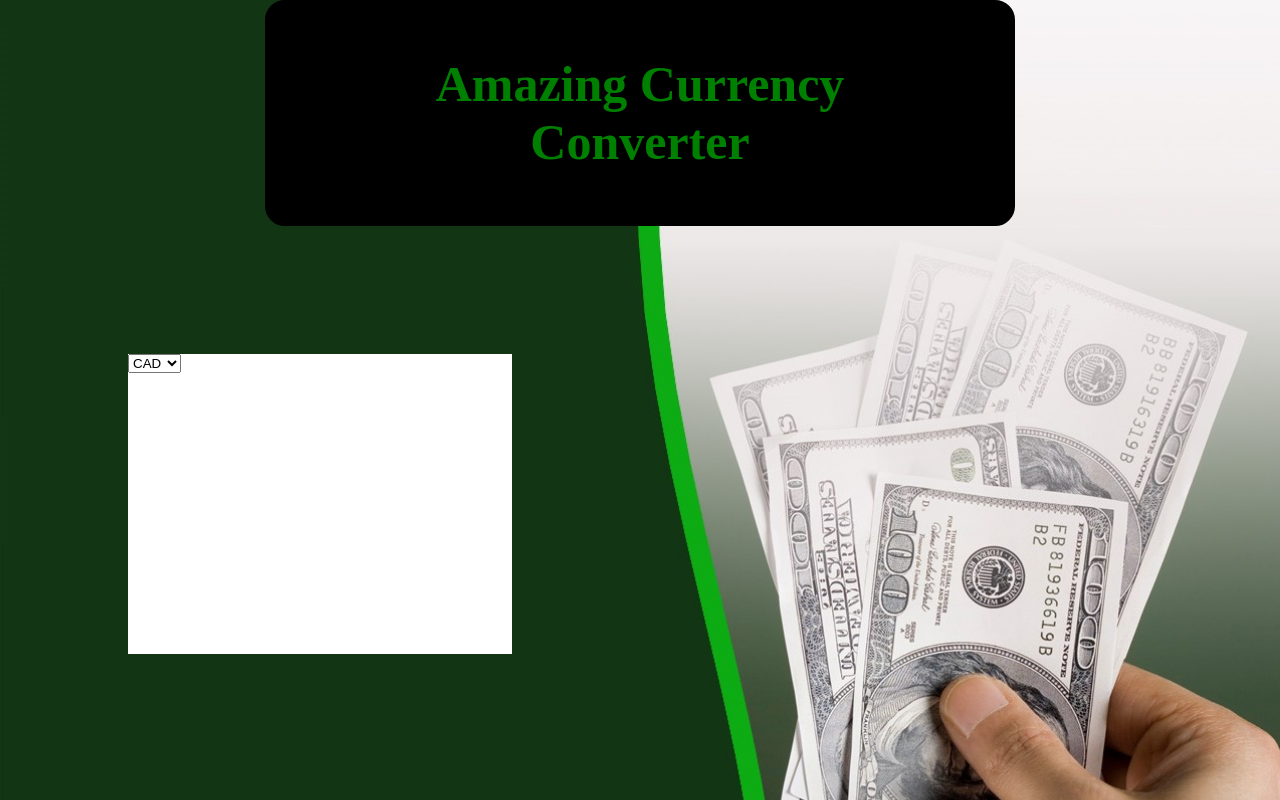
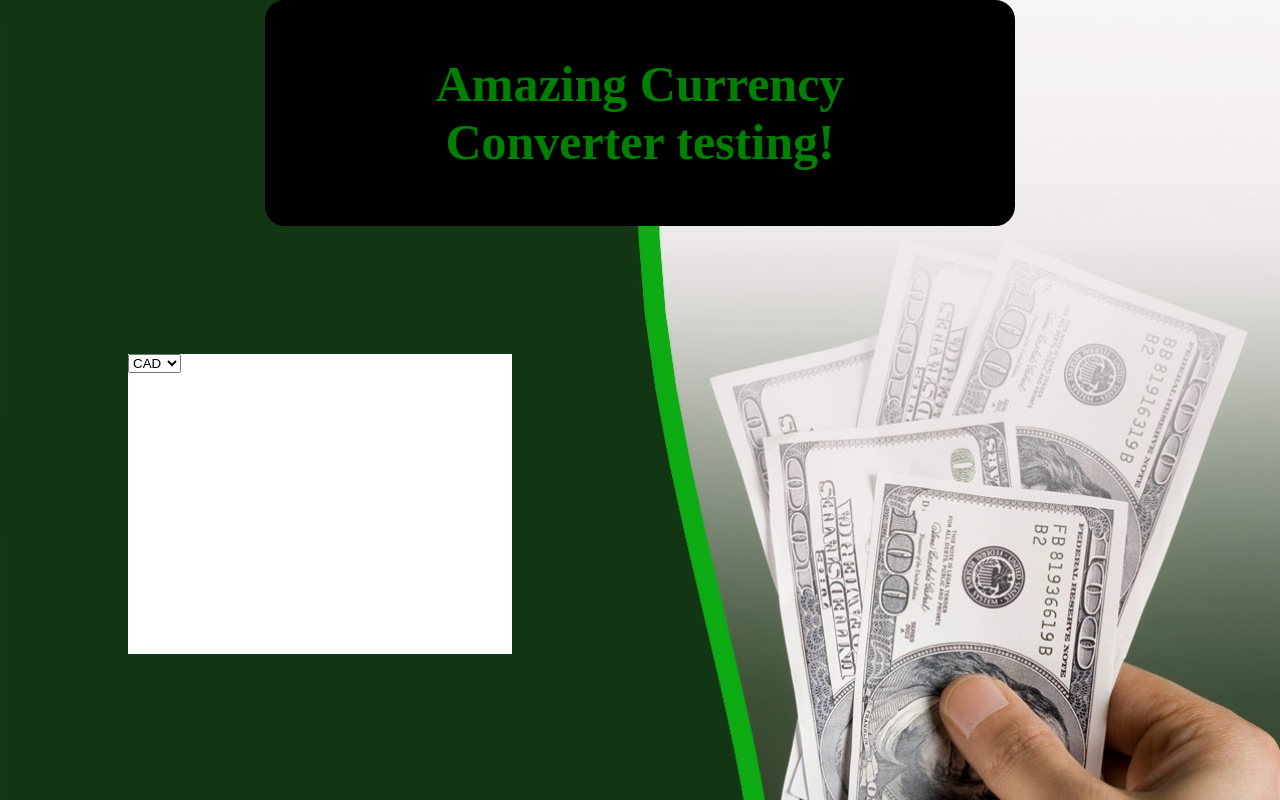
Before and after one commit to EliasenJason/currency_converter, a React (Create React App) app: page / in a window 1280 px wide. Built offline with nearby package versions, Linux system fonts and the light colour scheme.

Commit message:
trying to merge from another computer

```diff
--- a/src/App.js
+++ b/src/App.js
@@ -16,7 +16,7 @@ function App() {
   return (
     <>
       <GlobalStyle />
-      <Title>Amazing Currency Converter</Title>
+      <Title>Amazing Currency Converter testing!</Title>
       <ConverterContainer>
         <CurrencyIn currencyTypes={currency}></CurrencyIn>
       </ConverterContainer>
```
